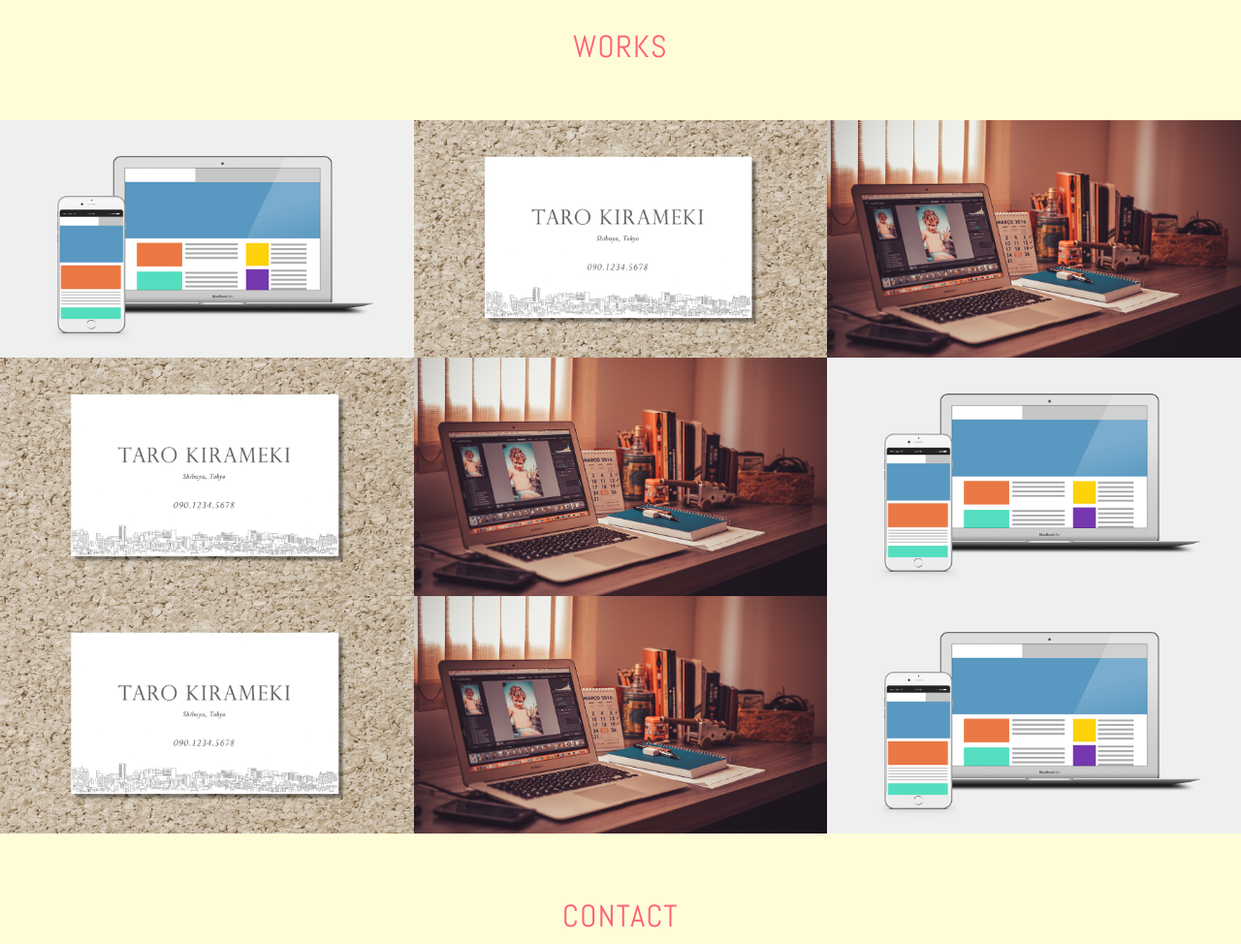
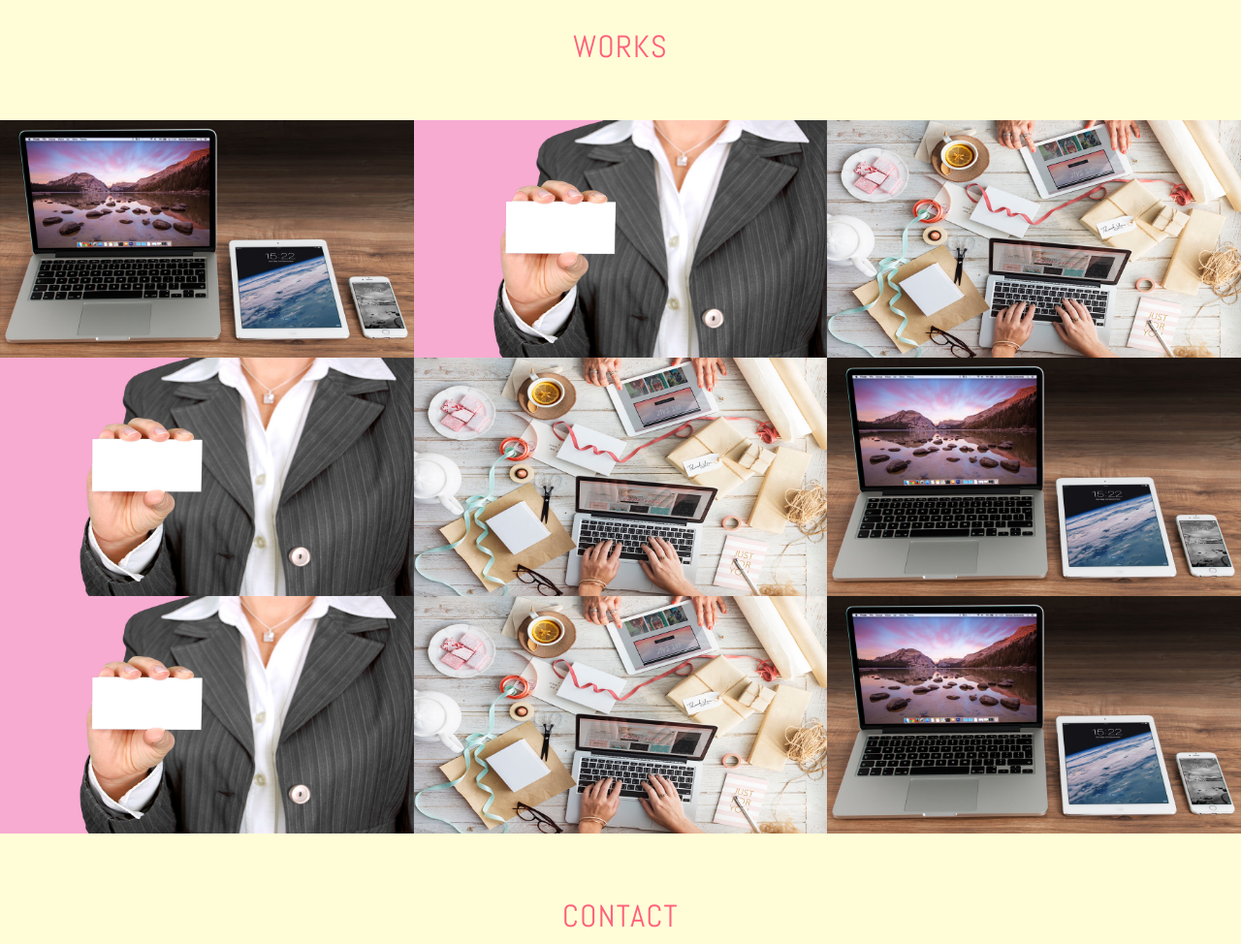
Before and after one commit to yuukikatagiri/yuukikatagiri.github.io, a plain HTML site: page index.html in a window 1280 px wide. Shown: the part 1020-1994 px from the top of the page at 97% size. Drawn offline with nearby package versions, Linux system fonts and the light colour scheme.

Commit message:
photoshop kadai

```diff
--- a/index.html
+++ b/index.html
@@ -15,7 +15,7 @@
             <a href="#contact" class="button-contact"><i aria-label="お問い合わせ" class="fa fa-envelope-o"></i></a>
             <div class="profile">
                 <h1 class="site-title abel uppercase text-center">Student<span>Yuuki Katagiri</span></h1>
-                <img src="./images/hikari.png" alt="プロフィール写真" width="140" height="140" class="block-center profile-icon">
+                <img src="./images/prof.jpg" alt="プロフィール写真" width="140" height="140" class="block-center profile-icon">
                 <p>神奈川県在住の大学生、片桐優紀です。</p><p>社会人に向けてWebデザインの勉強をしている最中です。</p>
             </div><!-- プロフィールの内容が入るところです -->
     </header>
@@ -44,7 +44,7 @@
                         <h2 class="text-center">Works</h2>
         <div class="works-box">
             <a href="#">
-                <img src="./images/img_work_site.png" alt="株式会社きらめき コーポレートサイト様 Webサイトデザイン">
+                <img src="./images/apple-iphone-smartphone-desk.jpg" alt="株式会社きらめき コーポレートサイト様 Webサイトデザイン">
                 <div class="works-box-inner">
                     <div class="text-center">
                         <h3>株式会社きらめき コーポレートサイト</h3>
@@ -56,7 +56,7 @@
         </div>
                 <div class="works-box">
             <a href="#">
-                <img src="./images/img_work_card.jpg" alt="きらめき花子様 名刺デザイン">
+                <img src="./images/meishi.jpg" alt="きらめき花子様 名刺デザイン">
                 <div class="works-box-inner">
                     <div class="text-center">
                         <h3>きらめき花子様 名刺</h3>
@@ -68,7 +68,7 @@
         </div>
         <div class="works-box">
             <a href="#">
-                <img src="./images/img_work_blog.jpg" alt="WordPressオリジナルテーマ">
+                <img src="./images/pexels-photo-296878.jpg" alt="WordPressオリジナルテーマ">
                 <div class="works-box-inner">
                     <div class="text-center">
                         <h3>ブログデザイン</h3>
@@ -80,7 +80,7 @@
         </div>
         <div class="works-box">
             <a href="#">
-                <img src="./images/img_work_card.jpg" alt="きらめき花子様 名刺デザイン">
+                <img src="./images/meishi.jpg" alt="きらめき花子様 名刺デザイン">
                 <div class="works-box-inner">
                     <div class="text-center">
                         <h3>きらめき花子様 名刺</h3>
@@ -92,7 +92,7 @@
         </div>
         <div class="works-box">
             <a href="#">
-                <img src="./images/img_work_blog.jpg" alt="WordPressオリジナルテーマ">
+                <img src="./images/pexels-photo-296878.jpg" alt="WordPressオリジナルテーマ">
                 <div class="works-box-inner">
                     <div class="text-center">
                         <h3>ブログデザイン</h3>
@@ -104,7 +104,7 @@
         </div>
         <div class="works-box">
             <a href="#">
-                <img src="./images/img_work_site.png" alt="株式会社きらめき コーポレートサイト様 Webサイトデザイン">
+                <img src="./images/apple-iphone-smartphone-desk.jpg" alt="株式会社きらめき コーポレートサイト様 Webサイトデザイン">
                 <div class="works-box-inner">
                     <div class="text-center">
                         <h3>株式会社きらめき コーポレートサイト</h3>
@@ -116,7 +116,7 @@
         </div>
                 <div class="works-box">
             <a href="#">
-                <img src="./images/img_work_card.jpg" alt="きらめき花子様 名刺デザイン">
+                <img src="./images/meishi.jpg" alt="きらめき花子様 名刺デザイン">
                 <div class="works-box-inner">
                     <div class="text-center">
                         <h3>きらめき花子様 名刺</h3>
@@ -128,7 +128,7 @@
         </div>
         <div class="works-box">
             <a href="#">
-                <img src="./images/img_work_blog.jpg" alt="WordPressオリジナルテーマ">
+                <img src="./images/pexels-photo-296878.jpg" alt="WordPressオリジナルテーマ">
                 <div class="works-box-inner">
                     <div class="text-center">
                         <h3>ブログデザイン</h3>
@@ -140,7 +140,7 @@
         </div>
         <div class="works-box">
             <a href="#">
-                <img src="./images/img_work_site.png" alt="株式会社きらめき コーポレートサイト様 Webサイトデザイン">
+                <img src="./images/apple-iphone-smartphone-desk.jpg" alt="株式会社きらめき コーポレートサイト様 Webサイトデザイン">
                 <div class="works-box-inner">
                     <div class="text-center">
                         <h3>株式会社きらめき コーポレートサイト</h3>
```
Also changed, not shown: images/apple-iphone-smartphone-desk.jpg (added), images/meishi.jpg (added), images/pexels-photo-296878.jpg (added), images/prof.jpg (added).
